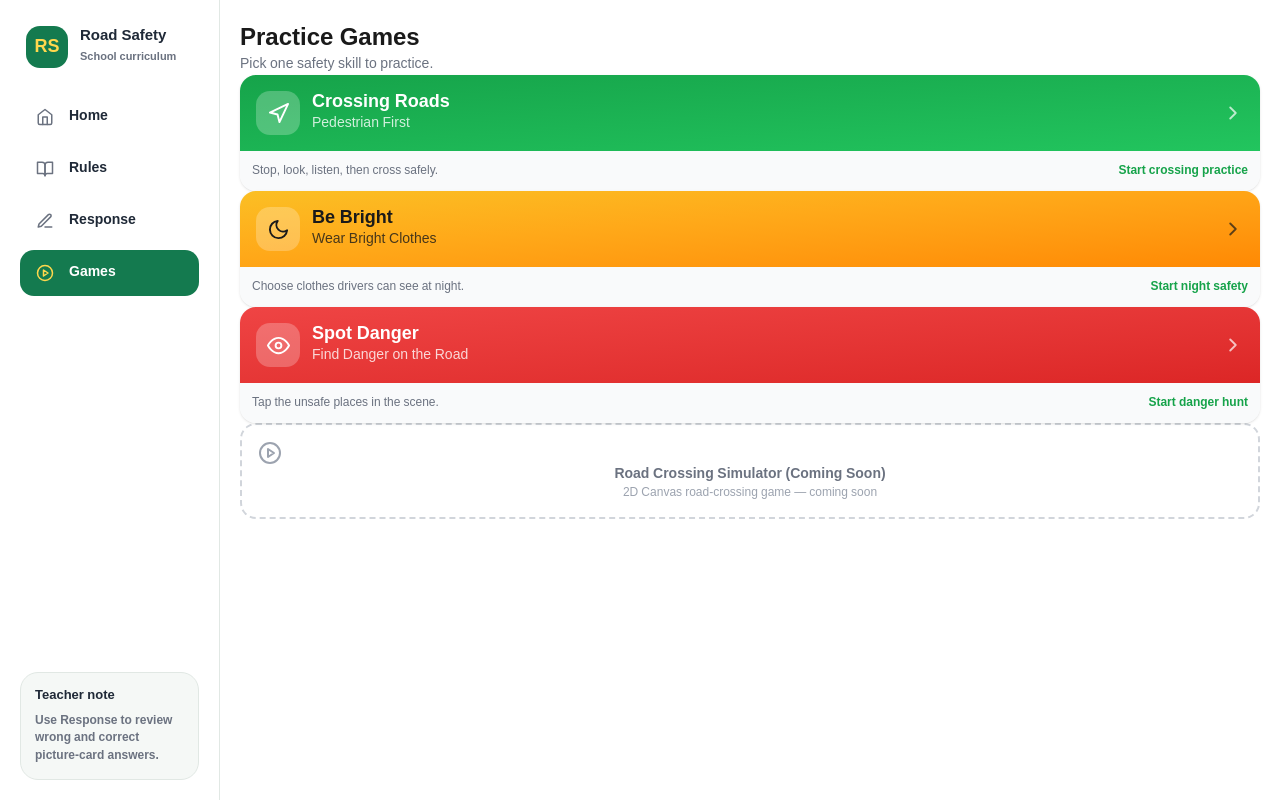
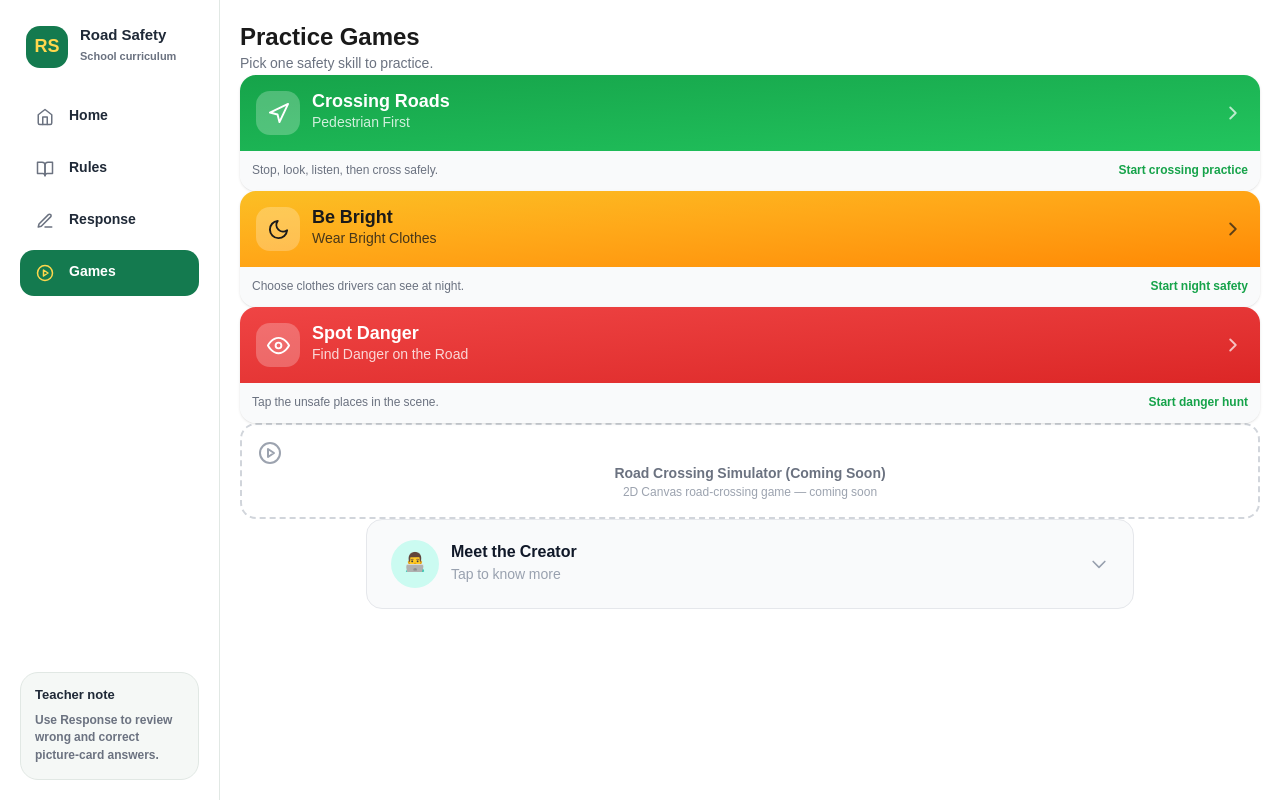
Before and after one commit to kyawminht/road-safety, a React (Vite) app: page / in a window 1280 px wide. Both pictures are taken after a click on the button "Games". Built offline with nearby package versions, Linux system fonts and the light colour scheme; no server answers.

Commit message:
Add creator card to games page

```diff
--- a/src/components/CreatorSection.jsx
+++ b/src/components/CreatorSection.jsx
@@ -5,21 +5,21 @@ export default function CreatorSection() {
   const [open, setOpen] = useState(false);
 
   return (
-    <div className="mt-8 sm:mt-12 w-full max-w-md">
+    <div className="mt-8 sm:mt-12 w-full max-w-md md:max-w-2xl lg:max-w-3xl">
       {/* Card */}
       <div className="bg-gray-50 border border-gray-200 rounded-2xl overflow-hidden w-full">
         {/* Toggle button */}
         <button
           onClick={() => setOpen((v) => !v)}
-          className="w-full flex items-center justify-between px-5 py-4"
+          className="w-full flex items-center justify-between px-5 py-4 md:px-6 md:py-5"
         >
           <div className="flex items-center gap-3">
-            <div className="w-10 h-10 rounded-full bg-teal-100 flex items-center justify-center">
+            <div className="w-10 h-10 md:w-12 md:h-12 rounded-full bg-teal-100 flex items-center justify-center">
               <span className="text-lg">👨‍💻</span>
             </div>
             <div className="text-left">
-              <p className="text-sm font-semibold text-gray-900">Meet the Creator</p>
-              <p className="text-xs text-gray-400">Tap to know more</p>
+              <p className="text-sm md:text-base font-semibold text-gray-900">Meet the Creator</p>
+              <p className="text-xs md:text-sm text-gray-400">Tap to know more</p>
             </div>
           </div>
           <motion.svg
@@ -44,9 +44,9 @@ export default function CreatorSection() {
               transition={{ duration: 0.3, ease: 'easeInOut' }}
               className="overflow-hidden"
             >
-              <div className="px-5 pb-5 flex gap-4 items-start">
+              <div className="px-5 pb-5 md:px-6 md:pb-6 flex flex-col sm:flex-row gap-4 md:gap-6 items-start">
                 {/* Avatar */}
-                <div className="w-20 h-20 rounded-2xl bg-gradient-to-br from-teal-500 to-teal-700 p-0.5 shrink-0 shadow-lg">
+                <div className="w-20 h-20 md:w-28 md:h-28 rounded-2xl bg-gradient-to-br from-teal-500 to-teal-700 p-0.5 shrink-0 shadow-lg">
                   <div className="w-full h-full rounded-2xl bg-white overflow-hidden flex items-center justify-center">
                     <img
                       src="/creator.jpg"
@@ -58,19 +58,19 @@ export default function CreatorSection() {
 
                 {/* Info */}
                 <div className="flex-1 min-w-0">
-                  <h3 className="text-base font-bold text-gray-900">KYAW MIN HTWE</h3>
-                  <p className="text-sm text-teal-600 font-medium mt-0.5">Software Engineer</p>
-                  <p className="text-sm text-gray-500 mt-2 leading-relaxed">
+                  <h3 className="text-base md:text-xl font-bold text-gray-900">KYAW MIN HTWE</h3>
+                  <p className="text-sm md:text-base text-teal-600 font-medium mt-0.5">Software Engineer</p>
+                  <p className="text-sm md:text-base text-gray-500 mt-2 leading-relaxed max-w-xl">
                     A passionate Software Engineer who loves solving real-world problems through technology.
                   </p>
 
                   {/* Social links */}
-                  <div className="flex gap-2 mt-3">
+                  <div className="flex gap-2 md:gap-3 mt-3 md:mt-4">
                     <a
                       href="https://github.com/kyawminht"
                       target="_blank"
                       rel="noopener noreferrer"
-                      className="w-9 h-9 rounded-lg bg-gray-100 border border-gray-200 flex items-center justify-center hover:bg-gray-200 transition-colors"
+                      className="w-9 h-9 md:w-10 md:h-10 rounded-lg bg-gray-100 border border-gray-200 flex items-center justify-center hover:bg-gray-200 transition-colors"
                       aria-label="GitHub"
                     >
                       <svg className="w-4 h-4 text-gray-600" fill="currentColor" viewBox="0 0 24 24">
@@ -81,7 +81,7 @@ export default function CreatorSection() {
                       href="https://www.linkedin.com/in/kyaw-min-htwe-99839b244/"
                       target="_blank"
                       rel="noopener noreferrer"
-                      className="w-9 h-9 rounded-lg bg-gray-100 border border-gray-200 flex items-center justify-center hover:bg-[#0077B5] hover:text-white transition-colors"
+                      className="w-9 h-9 md:w-10 md:h-10 rounded-lg bg-gray-100 border border-gray-200 flex items-center justify-center hover:bg-[#0077B5] hover:text-white transition-colors"
                       aria-label="LinkedIn"
                     >
                       <svg className="w-4 h-4 text-gray-600" fill="currentColor" viewBox="0 0 24 24">
@@ -90,7 +90,7 @@ export default function CreatorSection() {
                     </a>
                     <a
                       href="mailto:kyawminhtway288@gmail.com"
-                      className="w-9 h-9 rounded-lg bg-gray-100 border border-gray-200 flex items-center justify-center hover:bg-teal-500 hover:text-white transition-colors"
+                      className="w-9 h-9 md:w-10 md:h-10 rounded-lg bg-gray-100 border border-gray-200 flex items-center justify-center hover:bg-teal-500 hover:text-white transition-colors"
                       aria-label="Email"
                     >
                       <svg className="w-4 h-4 text-gray-600" fill="none" viewBox="0 0 24 24" stroke="currentColor">
--- a/src/components/ImageWithPlaceholder.jsx
+++ b/src/components/ImageWithPlaceholder.jsx
@@ -1,7 +1,14 @@
 import { useState } from 'react';
 import { motion, AnimatePresence } from 'framer-motion';
 
-export default function ImageWithPlaceholder({ src, alt, className, style }) {
+export default function ImageWithPlaceholder({
+  src,
+  alt,
+  className,
+  style,
+  loading = 'lazy',
+  fetchPriority = 'auto',
+}) {
   const [loaded, setLoaded] = useState(false);
   const [error, setError] = useState(false);
 
@@ -32,6 +39,9 @@ export default function ImageWithPlaceholder({ src, alt, className, style }) {
       <img
         src={src}
         alt={alt}
+        loading={loading}
+        decoding="async"
+        fetchPriority={fetchPriority}
         className={className}
         onLoad={() => setLoaded(true)}
         onError={() => setError(true)}
--- a/src/pages/HomePage.jsx
+++ b/src/pages/HomePage.jsx
@@ -5,6 +5,7 @@ import { HiArrowRight, HiDocumentText, HiClipboardDocumentList, HiUserGroup, HiB
 import { RULES, CATEGORIES, AGE_GROUPS } from '../data/rulebook.js';
 import { GRADES, getLessonsForGrade } from '../data/curriculum.js';
 import CreatorSection from '../components/CreatorSection.jsx';
+import ImageWithPlaceholder from '../components/ImageWithPlaceholder.jsx';
 
 const TOPIC_TABS = [
   { id: 'all', label: 'Overview' },
@@ -138,7 +139,7 @@ function RuleRow({ rule, index, color }) {
     >
       {/* Image on top */}
       <div className="aspect-[4/3] bg-gray-100 relative">
-        <img src={rule.image} alt={rule.text} className="w-full h-full object-cover" />
+        <ImageWithPlaceholder src={rule.image} alt={rule.text} className="w-full h-full object-cover" />
         <div className="absolute top-2 left-2 w-6 h-6 rounded-full flex items-center justify-center text-[10px] font-bold shadow-sm" style={{ background: color, color: '#fff' }}>
           {index + 1}
         </div>
--- a/src/pages/mobile/PlayPage.jsx
+++ b/src/pages/mobile/PlayPage.jsx
@@ -1,6 +1,7 @@
 import { useState, lazy, Suspense } from 'react';
 import { motion } from 'framer-motion';
 import { FiChevronRight, FiEye, FiMoon, FiNavigation, FiPlayCircle } from 'react-icons/fi';
+import CreatorSection from '../../components/CreatorSection.jsx';
 
 // Lazy-load existing games
 const BeBrightBeSeenGame = lazy(() => import('../Games/BeBrightBeSeen/BeBrightBeSeenGame.jsx'));
@@ -187,6 +188,10 @@ export default function PlayPage() {
         <p className="text-xs text-road-gray-400 mt-1">2D Canvas road-crossing game — coming soon</p>
       </motion.div>
 
+      <div className="flex justify-center">
+        <CreatorSection />
+      </div>
+
       <div className="h-4" />
     </div>
   );
```
